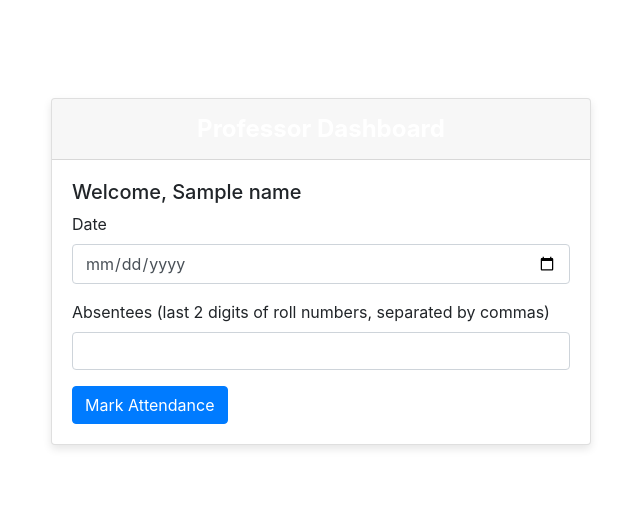
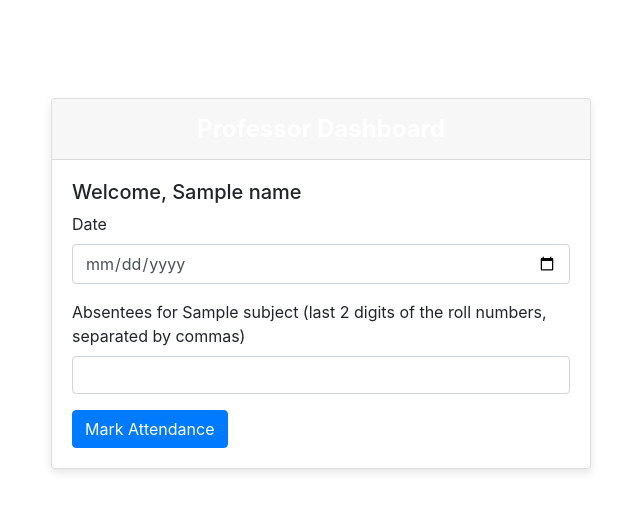
Before and after one commit to 0xIbrahim-t/MME_attendance_web_app, a Flask app: template templates/professor.html in a window 1280 px wide. Shown: the top 512 px of the page, without its empty margins (319-959 px from the left). Run offline with Flask 3, Linux system fonts and the light colour scheme; the template is opened without the code that fills it: most values are stand-ins (such as "Sample title", 1, 10 or a date in 2020); some libraries are stand-ins or nearby versions.

Commit message:
Update professor.html

```diff
--- a/templates/professor.html
+++ b/templates/professor.html
@@ -21,7 +21,7 @@
                                 <input type="date" name="date" id="date" class="form-control" required>
                             </div>
                             <div class="form-group">
-                                <label for="absentees">Absentees (last 2 digits of roll numbers, separated by commas)</label>
+                                <label for="absentees">Absentees for {{ subject }} (last 2 digits of the roll numbers, separated by commas)</label>
                                 <input type="text" name="absentees" id="absentees" class="form-control" required>
                             </div>
                             <button type="submit" class="btn btn-primary">Mark Attendance</button>
```
